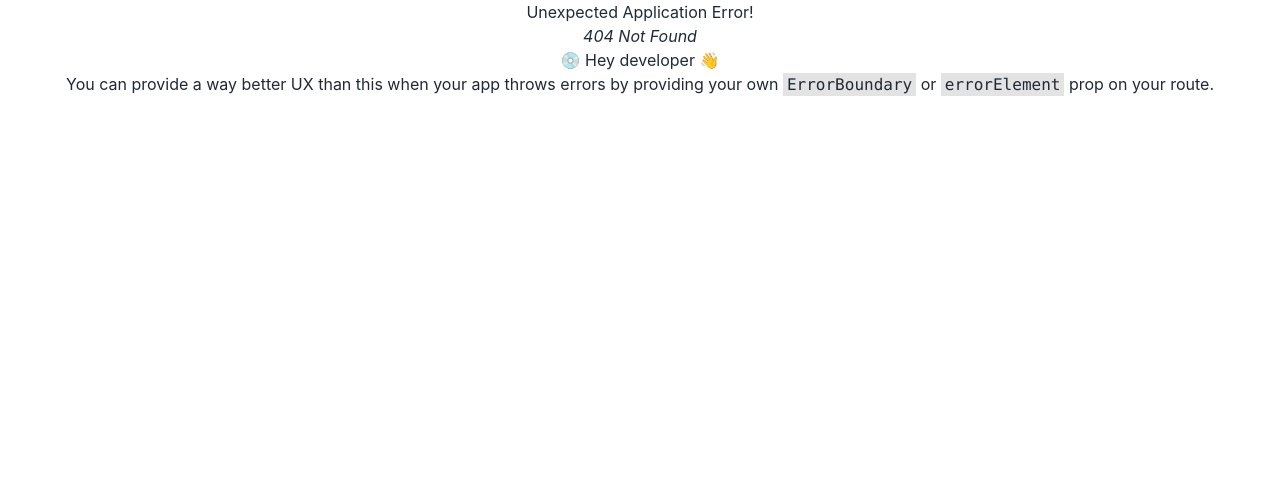
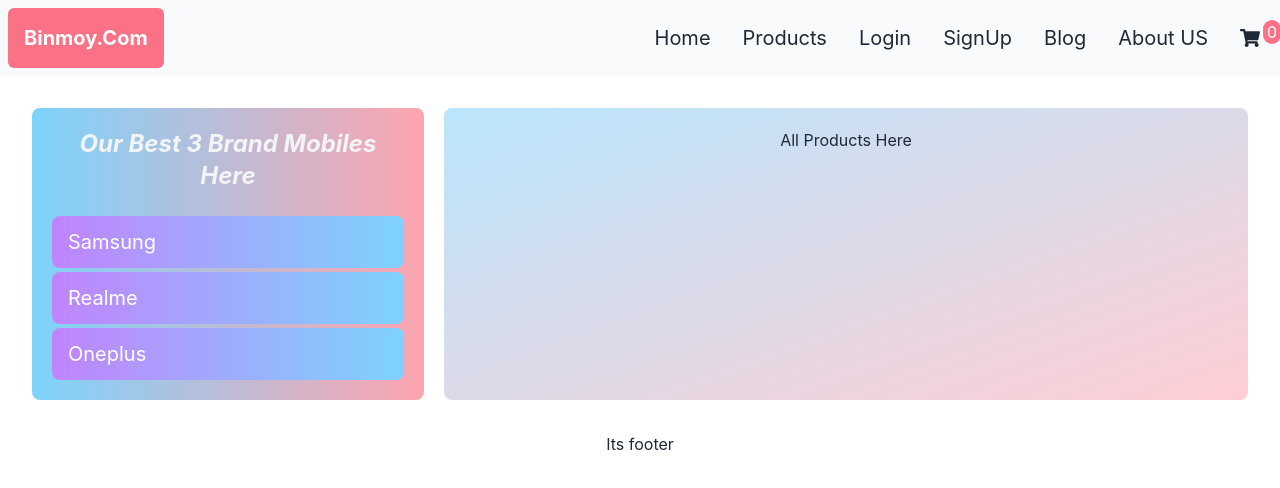
Before and after one commit to mdasif526976/Binmoy.Com, a React (Create React App) app: page /product in a window 1280 px wide. Before the commit this address had no page. Shown: the top 488 px of the page. Built offline with nearby package versions, Linux system fonts and the light colour scheme.

Commit message:
product page create

```diff
--- /dev/null
+++ b/src/component/Home/BannerHome2/BannerHome2.js
@@ -0,0 +1,17 @@
+import React from 'react';
+
+const BannerHome2 = () => {
+    return (
+        <div className='grid grid-cols-4 mt-3 bg-gradient-to-r from-rose-300 to-red-100'>
+            <div className='col-span-1'>
+            <h1 className='text-2xl font-semibold text-center'>Wecome Newuser</h1>
+            <p>     </p>
+            </div>
+            <div className='col-span-3'>
+
+            </div>
+        </div>
+    );
+};
+
+export default BannerHome2;
--- a/src/component/Home/Home.js
+++ b/src/component/Home/Home.js
@@ -1,5 +1,6 @@
 import React from 'react';
 import BannerHome from './BannerHome/BannerHome';
+import BannerHome2 from './BannerHome2/BannerHome2';
 
 const Home = () => {
     return (
@@ -10,7 +11,7 @@ const Home = () => {
                         <BannerHome></BannerHome>
                     </div>
                     <div>
-                        <h1>as</h1>
+                        <BannerHome2></BannerHome2>
                     </div>
                 </div>
             </div>
@@ -23,10 +24,11 @@ const Home = () => {
                             <button className="py-2 rounded-full px-6 bg-white text-black hover:bg-white hover:text-rose-500 ">Login</button>
                         </div>
                         <p>If a dog chews shoes whose shoes does he choose?</p>
-
-
-                    </div>
+                         </div>
                 </div>
+            </div>
+            <div className='col-span-6 bg-green-600'>
+<h1>d;ldlfl</h1>
             </div>
         </div>
     );
--- /dev/null
+++ b/src/component/Products/Products.js
@@ -0,0 +1,50 @@
+import React from 'react';
+import { Link } from 'react-router-dom';
+import Card from '../card/Card';
+import { FaBars } from 'react-icons/fa';
+
+
+const Products = () => {
+    return (
+        <div className='grid grid-cols-1 lg:grid-cols-6 gap-5 m-8 rounded-full'>
+            {/* //  dibide two dimantion */}
+            {/* for mobile screen  */}
+
+            <div className="dropdown w-full mb-2 shadow-2xl lg:hidden relative dropdown-bottom">
+
+                <label tabIndex={0} className="text-gray-500 left-2">
+                <div className='flex items-center gap-1'>
+                    Catagori<FaBars></FaBars>
+                </div>
+
+                </label>
+
+     <ul tabIndex={0} className="dropdown-content menu p-2 shadow bg-base-100 rounded-box w-52">
+     <li><Link className='text-white bg-gradient-to-r from-purple-400 to-sky-300
+                    rounded-lg mt-1 text-center font-normal text-xl'>Samsung</Link></li>
+                    <li><Link className='text-white bg-gradient-to-r from-purple-400 to-sky-300  rounded-lg mt-1 text-center font-normal text-xl'>Realme</Link></li>
+                    <li><Link className='text-white bg-gradient-to-r from-purple-400 to-sky-300 rounded-lg mt-1 text-center font-normal text-xl'>Oneplus</Link></li>
+   </ul>
+   </div>
+
+            {/* For lg time  */}
+            <div className='lg:col-span-2'>
+               <div className='bg-gradient-to-l hidden lg:block from-rose-300 to-sky-300 p-5 rounded-lg'>
+               <h1 className='font-bold text-gray-100 text-2xl mb-5 lg:block italic'>Our Best 3 Brand Mobiles Here</h1>
+                <ul className="menu flex justify-around ">
+                    <li><Link className='text-white bg-gradient-to-r from-purple-400 to-sky-300
+                    rounded-lg mt-1 text-center font-normal text-xl'>Samsung</Link></li>
+                    <li><Link className='text-white bg-gradient-to-r from-purple-400 to-sky-300  rounded-lg mt-1 text-center font-normal text-xl'>Realme</Link></li>
+                    <li><Link className='text-white bg-gradient-to-r from-purple-400 to-sky-300 rounded-lg mt-1 text-center font-normal text-xl'>Oneplus</Link></li>
+                </ul>
+               </div>
+            </div>
+            <div className='lg:col-span-4 p-5 rounded-lg bg-gradient-to-br from-sky-200 to-rose-200 '>
+                   <h1> All Products Here</h1>
+                   <Card></Card>
+            </div>
+        </div>
+    );
+};
+
+export default Products;
--- /dev/null
+++ b/src/component/card/Card.js
@@ -0,0 +1,11 @@
+import React from 'react';
+
+const Card = () => {
+    return (
+        <div>
+
+        </div>
+    );
+};
+
+export default Card;
--- a/src/shered/Navbar.js
+++ b/src/shered/Navbar.js
@@ -35,7 +35,7 @@ const Navbar = () => {
         {menu}
        </ul>
     </div>
-    <Link className="bg-rose-400 p-5 font-bold text-white rounded-md  text-2xl">Binmoy.Com</Link>
+    <Link className="bg-rose-400 p-4 font-bold text-white rounded-md text-xl">Binmoy.Com</Link>
   </div>
   <div className="navbar-center hidden lg:flex">
     <ul className="menu menu-horizontal p-0">
```
Also changed, not shown: src/Routes/Routes.js (+8 -0 lines).
